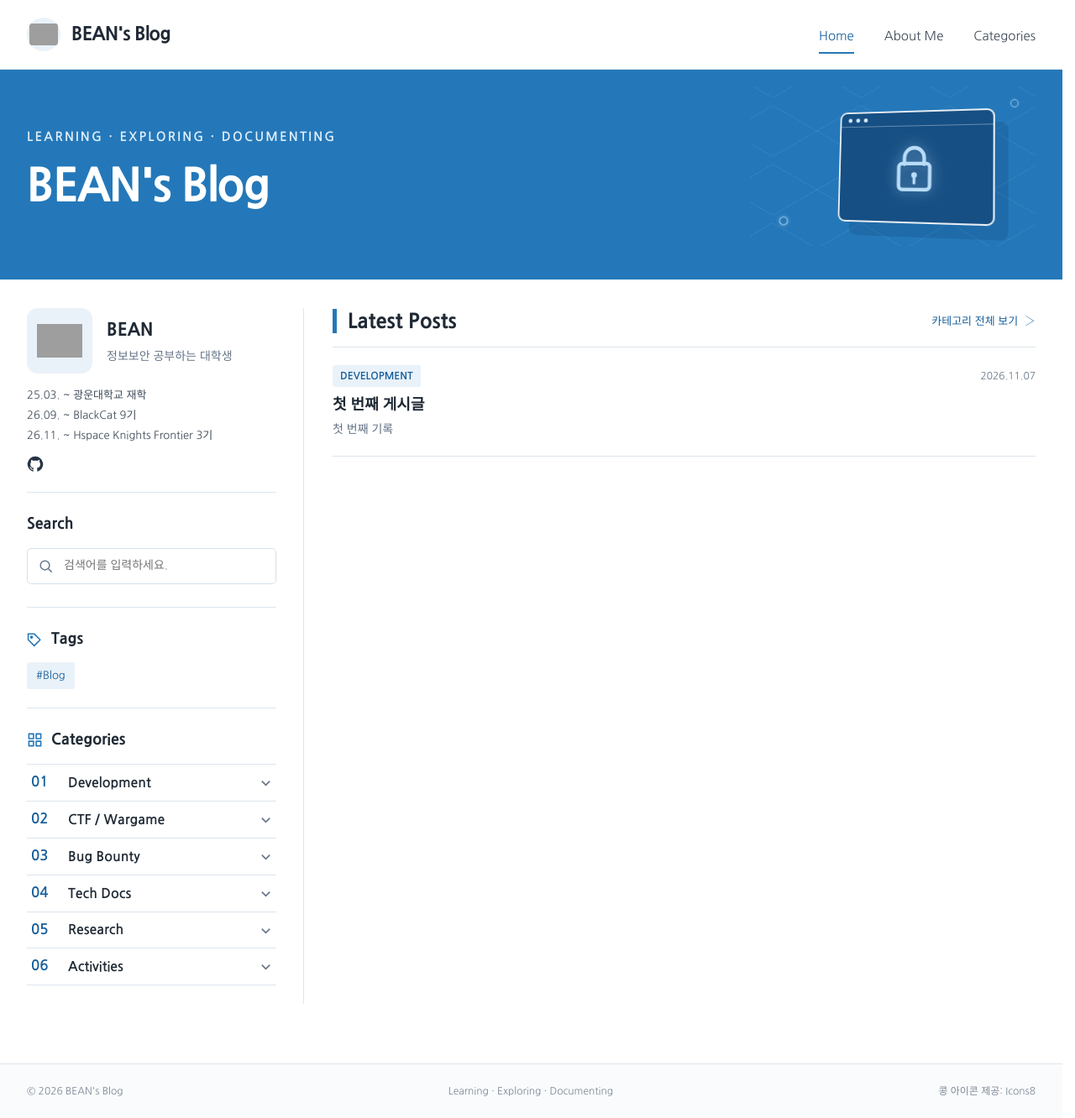
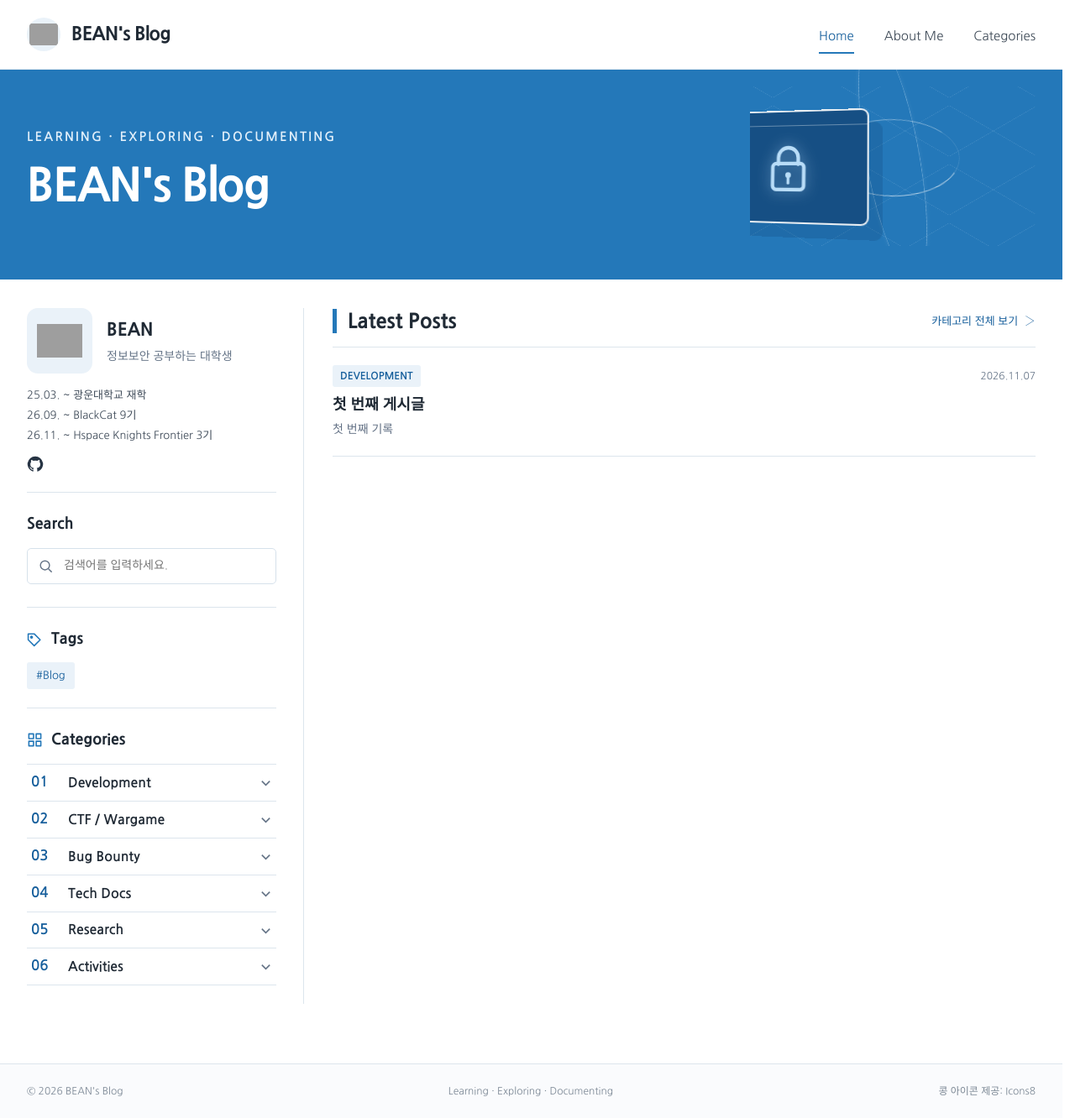
Before and after one commit to BEAN-CMD418/bean-cmd418.github.io, a Jekyll site: the page built from index.md, in a window 1280 px wide and 1332 px high. Shown: the whole window at 84% size. Built offline with Jekyll 4.4.1, drawn with Linux system fonts in a browser that asks for light colours; some web fonts are replaced; grey boxes are pictures that could not be loaded.

Commit message:
Replace pulsing dots with rotating Saturn-like rings

```diff
--- a/assets/css/bean-theme.css
+++ b/assets/css/bean-theme.css
@@ -635,9 +635,14 @@ body.is-leaving .page-shell { animation: bean-page-leave .14s ease-in both; }
   from { background-position: 0 0; }
   to { background-position: 105px 70px; }
 }
-@keyframes hero-orbit-pulse {
-  0%, 100% { opacity: .55; transform: scale(.82); box-shadow: 0 0 0 0 rgba(216,237,255,0); }
-  50% { opacity: 1; transform: scale(1.2); box-shadow: 0 0 0 5px rgba(216,237,255,.12); }
+@keyframes hero-ring-rotate {
+  from { transform: translate(-50%, -50%) rotate(-22deg) rotateY(58deg) rotateZ(0deg); }
+  to { transform: translate(-50%, -50%) rotate(-22deg) rotateY(58deg) rotateZ(360deg); }
+}
+@keyframes hero-ring-shimmer {
+  0%, 100% { opacity: .35; filter: brightness(1); }
+  45% { opacity: .9; filter: brightness(1.65); }
+  70% { opacity: .5; filter: brightness(1.15); }
 }
 @keyframes hero-lock-glow {
   0%, 100% { opacity: .82; filter: drop-shadow(0 0 0 rgba(185,221,248,0)); }
@@ -653,14 +658,39 @@ body.is-leaving .page-shell { animation: bean-page-leave .14s ease-in both; }
 .window-lock {
   animation: hero-lock-glow 3.8s ease-in-out infinite;
 }
-.hero-orbit {
-  animation: hero-orbit-pulse 3.2s ease-in-out infinite;
+.hero-window {
+  position: relative;
+  z-index: 2;
 }
-.orbit-two {
-  animation-delay: 1.6s;
+/* Thin Saturn-like rings with a traveling highlight; no expanding dots. */
+.hero-art::before,
+.hero-art::after {
+  content: "";
+  position: absolute;
+  left: 50%;
+  top: 50%;
+  width: 310px;
+  height: 112px;
+  border: 1px solid rgba(222, 241, 255, .38);
+  border-radius: 50%;
+  pointer-events: none;
+  transform-origin: center;
 }
+.hero-art::before {
+  animation: hero-ring-rotate 18s linear infinite;
+  box-shadow: 0 0 8px rgba(199, 229, 255, .12);
+}
+.hero-art::after {
+  width: 286px;
+  height: 94px;
+  border-color: rgba(222, 241, 255, .22);
+  border-top-color: rgba(255, 255, 255, .95);
+  border-bottom-color: rgba(255, 255, 255, .58);
+  animation: hero-ring-rotate 12s linear infinite reverse, hero-ring-shimmer 4.5s ease-in-out infinite;
+}
+.hero-orbit { display: none; }
 @media (prefers-reduced-motion: reduce) {
-  .hero-window, .hero-grid, .window-lock, .hero-orbit {
+  .hero-window, .hero-grid, .window-lock, .hero-orbit, .hero-art::before, .hero-art::after {
     animation: none !important;
     will-change: auto;
   }
```
